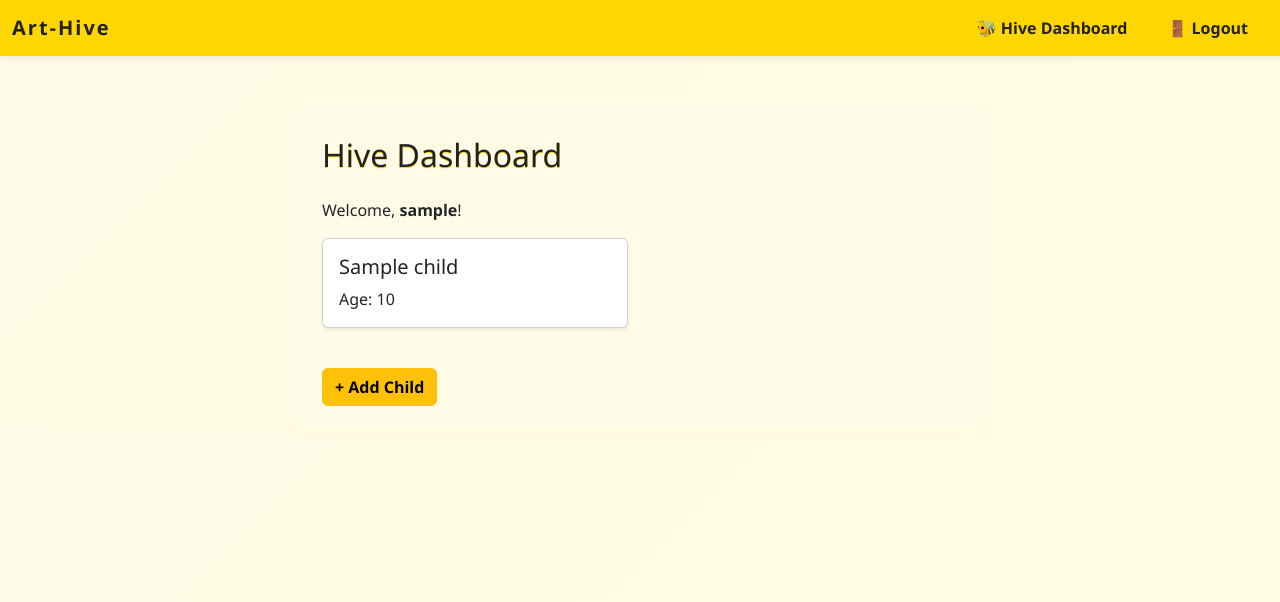
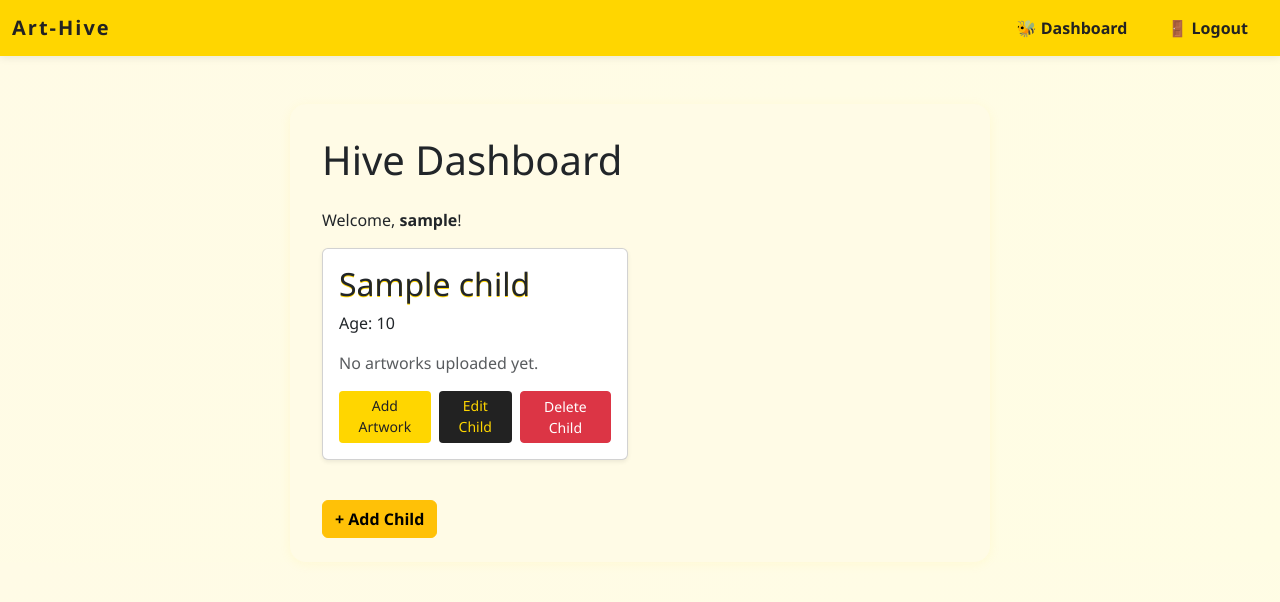
Before and after one commit to nazhameed/arthive, a Django app: page /dashboard/ in a window 1280 px wide. Shown: the top 602 px of the page. Run offline with Django 5.2, Linux system fonts and the light colour scheme; a user stored in the database is signed in; tables that the repository leaves empty hold one stand-in row (values such as "Sample post").

Commit message:
add buttons to child cards

```diff
--- a/gallery/templates/base.html
+++ b/gallery/templates/base.html
@@ -19,7 +19,7 @@
       <ul class="navbar-nav ms-auto">
         {% if user.is_authenticated %}
           <li class="nav-item">
-            <a class="nav-link btn btn-warning text-dark fw-bold px-3 mx-1" href="{% url 'dashboard' %}">🐝 Hive Dashboard</a>
+            <a class="nav-link btn btn-warning text-dark fw-bold px-3 mx-1" href="{% url 'dashboard' %}">🐝 Dashboard</a>
           </li>
           <li class="nav-item">
             <form method="post" action="{% url 'logout' %}">
--- a/gallery/templates/dashboard.html
+++ b/gallery/templates/dashboard.html
@@ -1,7 +1,7 @@
 {% extends 'base.html' %}
 {% block content %}
 <div class="container mt-5">
-  <h2 class="mb-4">Hive Dashboard</h2>
+  <h1 class="mb-4">Hive Dashboard</h1>
   <p>Welcome, <strong>{{ user.username }}</strong>!</p>
   {% if children %}
     <div class="row">
@@ -9,17 +9,33 @@
         <div class="col-md-6 mb-4">
           <div class="card shadow-sm">
             <div class="card-body">
-              <h5 class="card-title">{{ child.name }}</h5>
+              <h2 class="card-title">{{ child.name }}</h2>
               {% if child.age %}
                 <p class="card-text">Age: {{ child.age }}</p>
               {% endif %}
+              <!-- Placeholder for artworks -->
+              {% if child.artworks %}
+                <div class="mb-2">
+                  {% for artwork in child.artworks %}
+                    <img src="#" alt="Artwork for {{ child.name }}" class="img-fluid mb-1" style="max-width:100px;">
+                  {% endfor %}
+                </div>
+              {% else %}
+                <p class="text-muted">No artworks uploaded yet.</p>
+              {% endif %}
+              <!-- Action buttons -->
+              <div class="d-flex gap-2 mt-3">
+                <a href="#" class="btn btn-primary btn-sm" aria-label="Add artwork for {{ child.name }}">Add Artwork</a>
+                <a href="#" class="btn btn-secondary btn-sm" aria-label="Edit {{ child.name }}'s profile">Edit Child</a>
+                <a href="#" class="btn btn-danger btn-sm" aria-label="Delete {{ child.name }}">Delete Child</a>
+              </div>
             </div>
           </div>
         </div>
       {% endfor %}
     </div>
   {% else %}
-    <p class="text-muted">No children added yet.</p>
+    <p class="text-muted">Add your first child to get started.</p>
   {% endif %}
   <a href="{% url 'add_child' %}" class="btn btn-warning fw-bold mt-3">+ Add Child</a>
 </div>
--- a/gallery/views.py
+++ b/gallery/views.py
@@ -53,8 +53,12 @@ def index(request):
 
 @login_required
 def dashboard(request):
-    # Get all children for the logged-in parent
+    # Query all children for the logged-in parent
     children = Child.objects.filter(parent=request.user)
+    # Placeholder: each child has no artworks yet
+    # If you add an Artwork model later, you can query artworks per child here
+    for child in children:
+        child.artworks = []  # Placeholder for future artwork list
     return render(request, 'dashboard.html', {'children': children})
 
 @login_required
```
